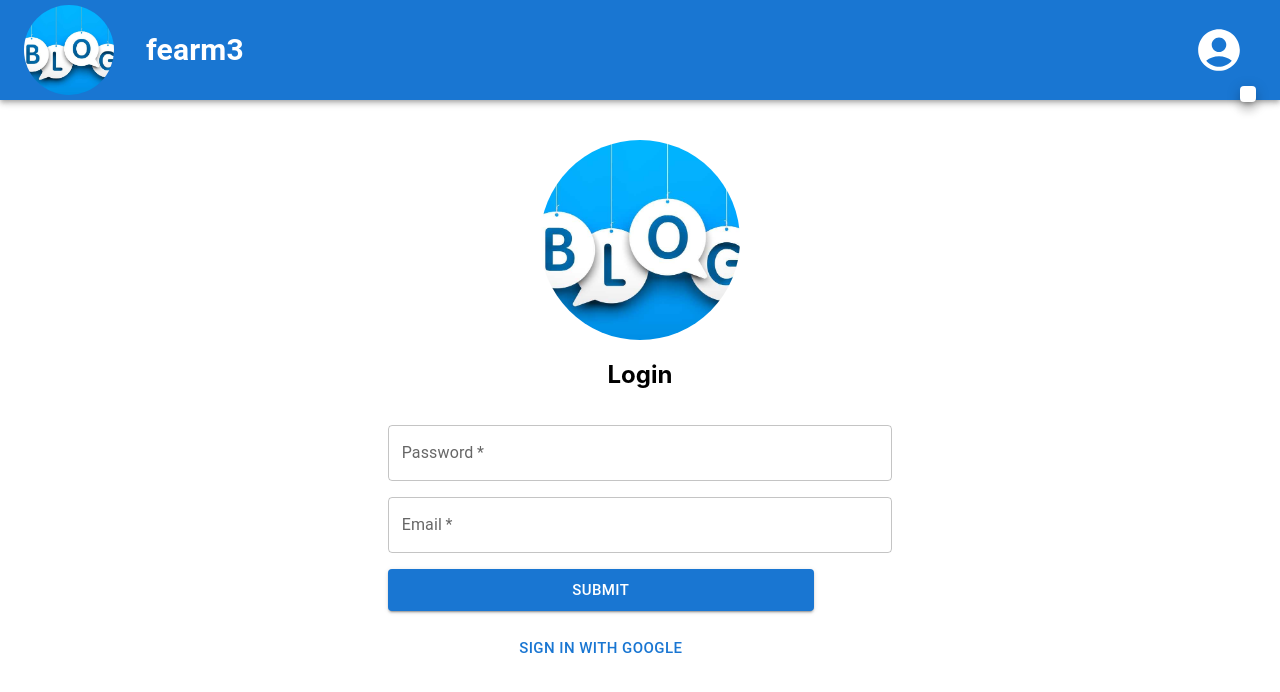
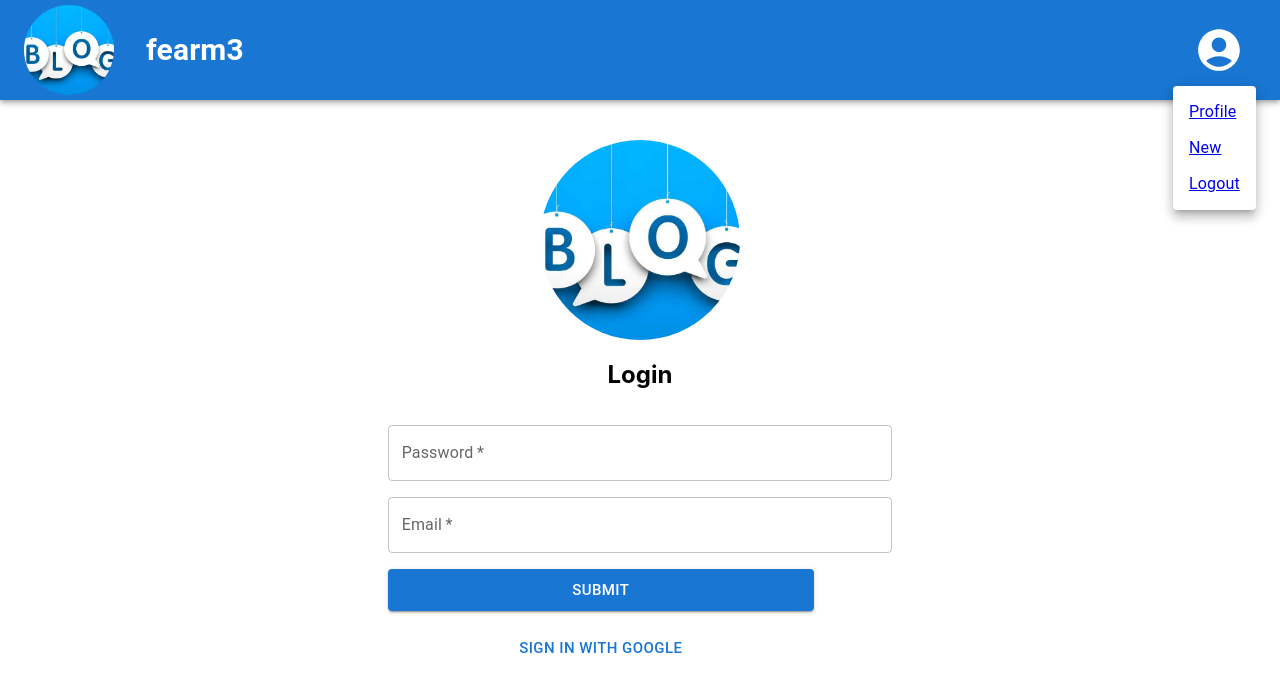
Before and after one commit to fearm3/react-fireblog-app, a React (Create React App) app: page /login in a window 1280 px wide. Both pictures are taken after a click on the button 1219 px from the left and 50 px from the top of the page. Shown: the top 692 px of the page. Built offline with nearby package versions, Linux system fonts and the light colour scheme.

Commit message:
add router

```diff
--- a/src/components/Navbar.js
+++ b/src/components/Navbar.js
@@ -69,7 +69,15 @@
                 open={Boolean(anchorEl)}
                 onClose={handleClose}
               >
-
+                <Link to="./profile">
+                  <MenuItem onClick={handleClose}>Profile</MenuItem>
+                </Link>
+                <Link to="/new-blog">
+                  <MenuItem onClick={handleClose}>New</MenuItem>
+                </Link>
+                <Link to="/">
+                  <MenuItem onClick={handleClose}>Logout</MenuItem>
+                </Link>
               </Menu>
             </div>
           )}
```
